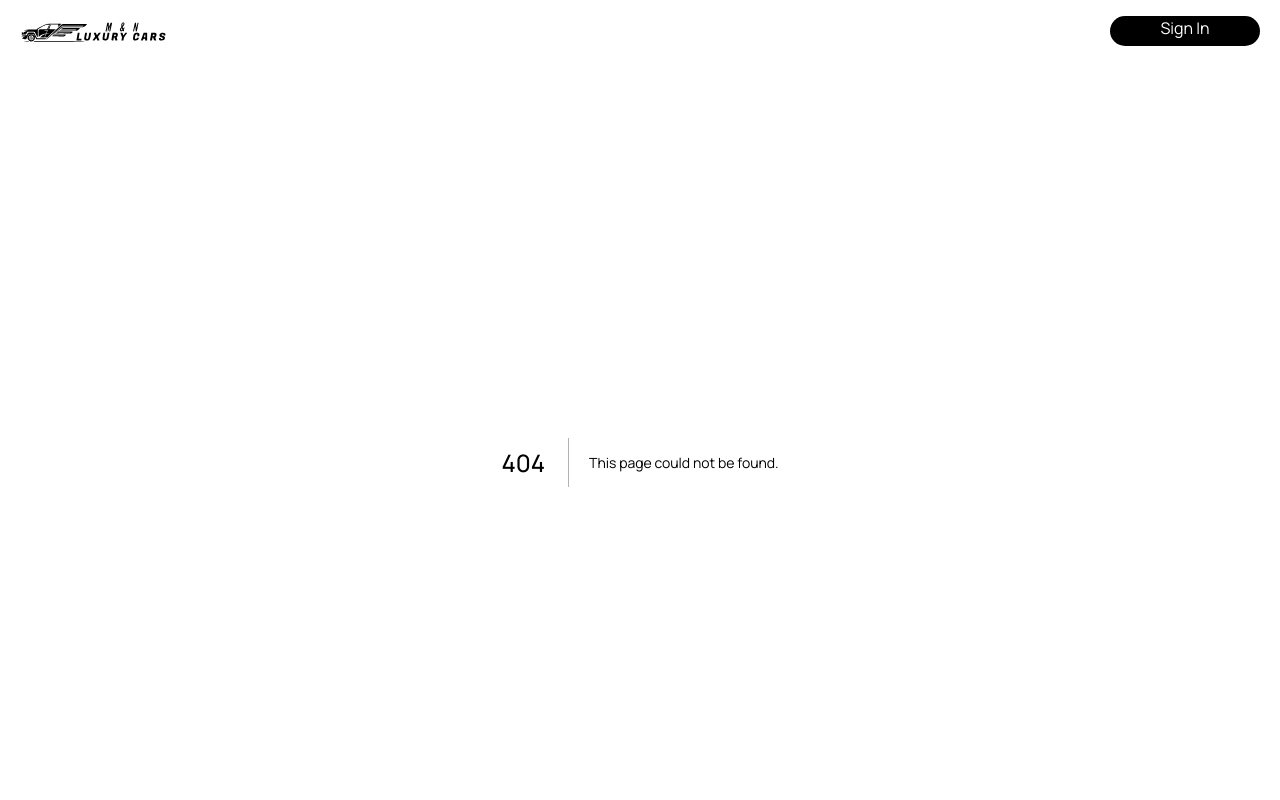
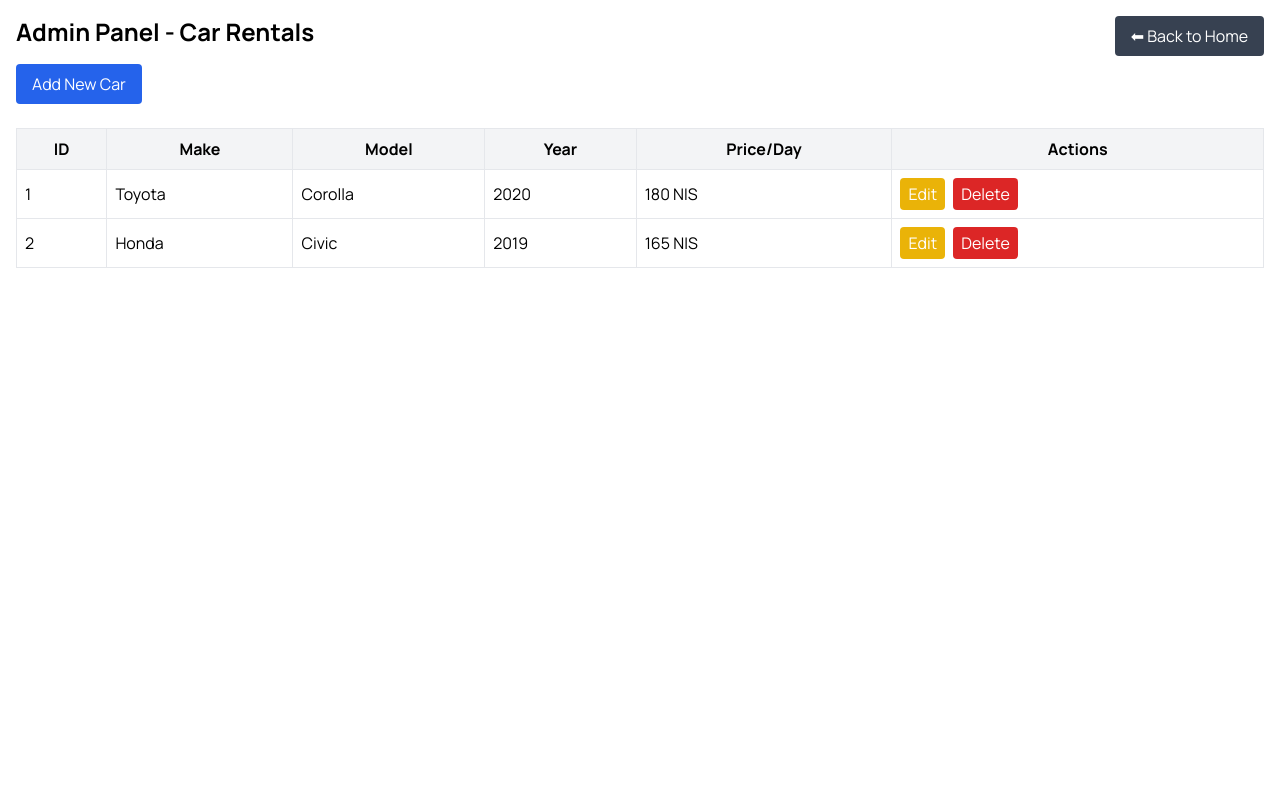
Before and after one commit to NatanelMordov/Cars_rent, a Next.js app: page /Admin in a window 1280 px wide. Before the commit this address had no page. Shown: the top 800 px of the page. Built offline with nearby package versions, Linux system fonts and the light colour scheme.

Commit message:
Add files via upload

```diff
--- /dev/null
+++ b/pages/Admin.tsx
@@ -0,0 +1,186 @@
+"use client";
+import { useState } from "react";
+import Link from "next/link";
+import "../app/globals.css";
+
+interface Car {
+  id: number;
+  make: string;
+  model: string;
+  year: number;
+  pricePerDay: number;
+}
+
+const initialCars: Car[] = [
+  { id: 1, make: "Toyota", model: "Corolla", year: 2020, pricePerDay: 180 },
+  { id: 2, make: "Honda", model: "Civic", year: 2019, pricePerDay: 165 },
+];
+
+export default function AdminPanel() {
+  const [cars, setCars] = useState(initialCars);
+  const [showModal, setShowModal] = useState(false);
+  const [editingCar, setEditingCar] = useState<Car | null>(null);
+  const [form, setForm] = useState({ make: "", model: "", year: "", pricePerDay: "" });
+
+  const resetForm = () => {
+    setForm({ make: "", model: "", year: "", pricePerDay: "" });
+    setEditingCar(null);
+  };
+
+  const openAddModal = () => {
+    resetForm();
+    setShowModal(true);
+  };
+
+  const openEditModal = (car: Car) => {
+    setEditingCar(car);
+    setForm({
+      make: car.make,
+      model: car.model,
+      year: car.year.toString(),
+      pricePerDay: car.pricePerDay.toString(),
+    });
+    setShowModal(true);
+  };
+
+  const handleSave = () => {
+    const { make, model, year, pricePerDay } = form;
+    if (!make || !model || !year || !pricePerDay) return;
+
+    const newCar: Car = {
+      id: editingCar ? editingCar.id : Date.now(),
+      make,
+      model,
+      year: parseInt(year),
+      pricePerDay: parseFloat(pricePerDay),
+    };
+
+    if (editingCar) {
+      setCars(cars.map((c) => (c.id === editingCar.id ? newCar : c)));
+    } else {
+      setCars([...cars, newCar]);
+    }
+
+    setShowModal(false);
+    resetForm();
+  };
+
+  const handleDelete = (id: number) => {
+    if (confirm("Are you sure you want to delete this car?")) {
+      setCars(cars.filter((c) => c.id !== id));
+    }
+  };
+
+  return (
+    <div className="p-4">
+    <button
+    className="absolute top-0 right-0 m-4 bg-gray-700 text-white px-4 py-2 rounded hover:bg-gray-800"
+    onClick={() => (window.location.href = '/')}
+        >
+  ⬅ Back to Home
+      </button>
+      <h1 className="text-2xl font-bold mb-4">Admin Panel - Car Rentals</h1>
+      <button
+        className="bg-blue-600 text-white px-4 py-2 rounded hover:bg-blue-700"
+        onClick={openAddModal}
+      >
+        Add New Car
+      </button>
+
+
+      <table className="mt-6 w-full border border-gray-300">
+        <thead>
+          <tr className="bg-gray-100">
+            <th className="border p-2">ID</th>
+            <th className="border p-2">Make</th>
+            <th className="border p-2">Model</th>
+            <th className="border p-2">Year</th>
+            <th className="border p-2">Price/Day</th>
+            <th className="border p-2">Actions</th>
+          </tr>
+        </thead>
+        <tbody>
+          {cars.map((car) => (
+            <tr key={car.id}>
+              <td className="border p-2">{car.id}</td>
+              <td className="border p-2">{car.make}</td>
+              <td className="border p-2">{car.model}</td>
+              <td className="border p-2">{car.year}</td>
+              <td className="border p-2">{car.pricePerDay} NIS</td>
+              <td className="border p-2 space-x-2">
+                <button
+                  className="bg-yellow-500 text-white px-2 py-1 rounded"
+                  onClick={() => openEditModal(car)}
+                >
+                  Edit
+                </button>
+                <button
+                  className="bg-red-600 text-white px-2 py-1 rounded"
+                  onClick={() => handleDelete(car.id)}
+                >
+                  Delete
+                </button>
+              </td>
+            </tr>
+          ))}
+        </tbody>
+      </table>
+
+      {/* Modal */}
+      {showModal && (
+        <div className="fixed inset-0 bg-black bg-opacity-30 flex items-center justify-center">
+          <div className="bg-white p-6 rounded shadow-md w-full max-w-md">
+            <h2 className="text-xl font-semibold mb-4">
+              {editingCar ? "Edit Car" : "Add New Car"}
+            </h2>
+            <div className="space-y-3">
+              <input
+                className="w-full p-2 border rounded"
+                placeholder="Make"
+                value={form.make}
+                onChange={(e) => setForm({ ...form, make: e.target.value })}
+              />
+              <input
+                className="w-full p-2 border rounded"
+                placeholder="Model"
+                value={form.model}
+                onChange={(e) => setForm({ ...form, model: e.target.value })}
+              />
+              <input
+                className="w-full p-2 border rounded"
+                placeholder="Year"
+                type="number"
+                value={form.year}
+                onChange={(e) => setForm({ ...form, year: e.target.value })}
+              />
+              <input
+                className="w-full p-2 border rounded"
+                placeholder="Price Per Day (NIS)"
+                type="number"
+                value={form.pricePerDay}
+                onChange={(e) => setForm({ ...form, pricePerDay: e.target.value })}
+              />
+            </div>
+            <div className="mt-4 flex justify-end space-x-2">
+              <button
+                className="bg-gray-300 px-4 py-2 rounded"
+                onClick={() => {
+                  setShowModal(false);
+                  resetForm();
+                }}
+              >
+                Cancel
+              </button>
+              <button
+                className="bg-green-600 text-white px-4 py-2 rounded"
+                onClick={handleSave}
+              >
+                {editingCar ? "Update" : "Add"}
+              </button>
+            </div>
+          </div>
+        </div>
+      )}
+    </div>
+  );
+}
```
